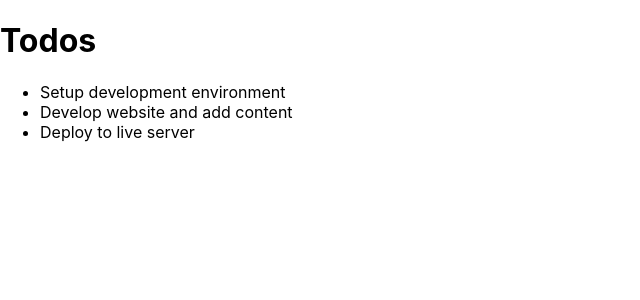
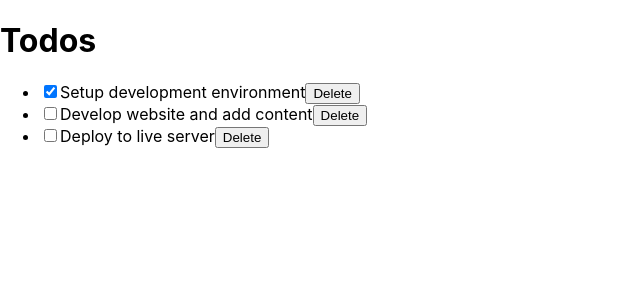
Before and after one commit to bobb-Rob/react-todo-app, a React (Create React App) app: page / in a window 1280 px wide. Shown: the top 300 px of the page, without its empty margins (0-640 px from the left). Built offline with nearby package versions, Linux system fonts and the light colour scheme.

Commit message:
implement update checkbox click and delete event

```diff
--- a/src/components/todoContainer.js
+++ b/src/components/todoContainer.js
@@ -25,11 +25,39 @@ class TodoContainer extends React.Component {
         ]
        };
 
+       handleChange = (id) => {
+        this.setState((prevState) => ({
+          todos: prevState.todos.map(todo => {
+            if(todo.id === id){
+              return {
+                ...todo,
+                completed : !todo.completed,
+              }
+            }
+            return todo;
+          })
+        }))
+       }
+
+       deleteTodo = (id) => {
+        this.setState((prevState) => ({
+          ...prevState,
+          todos: [...prevState.todos.filter((todo) => {
+            return todo.id !== id;
+          })
+        ],
+        }))
+       }
+
     render() {
         return (
             <div>
               <Header />
-              <TodosList todos={this.state.todos} />
+              <TodosList
+                todos={this.state.todos}
+                handleChangeProps={this.handleChange}
+                deleteTodoProps={this.deleteTodo}
+              />
             </div>
         )
     }
--- a/src/components/todoItem.js
+++ b/src/components/todoItem.js
@@ -3,9 +3,19 @@ import React from 'react';
 
 class TodoItem extends React.Component {
   render() {
-    const {todo } = this.props;
+    const { todo, handleChangeProps, deleteTodoProps } = this.props;
     return (
-      <li>{todo.title}</li>
+      <li>
+        <input
+          type="checkbox"
+          checked={todo.completed}
+          onChange={() => handleChangeProps(todo.id)}
+        />
+        {todo.title}
+        <button
+        onClick={() => deleteTodoProps(todo.id)}
+        >Delete</button>
+      </li>
     );
   }
 }
--- a/src/components/todosList.js
+++ b/src/components/todosList.js
@@ -5,10 +5,17 @@ import { Component } from 'react';
 
 class TodosList extends Component {
   render() {
+    const { todos, handleChangeProps } = this.props;
+
     return (
       <ul>
-        {this.props.todos.map((todo) => (
-          <TodoItem key={todo.id} todo={todo} />
+        {todos.map((todo) => (
+          <TodoItem
+            key={todo.id}
+            todo={todo}
+            handleChangeProps = {handleChangeProps}
+            deleteTodoProps={this.props.deleteTodoProps}
+          />
         ))}
       </ul>
     );
```
